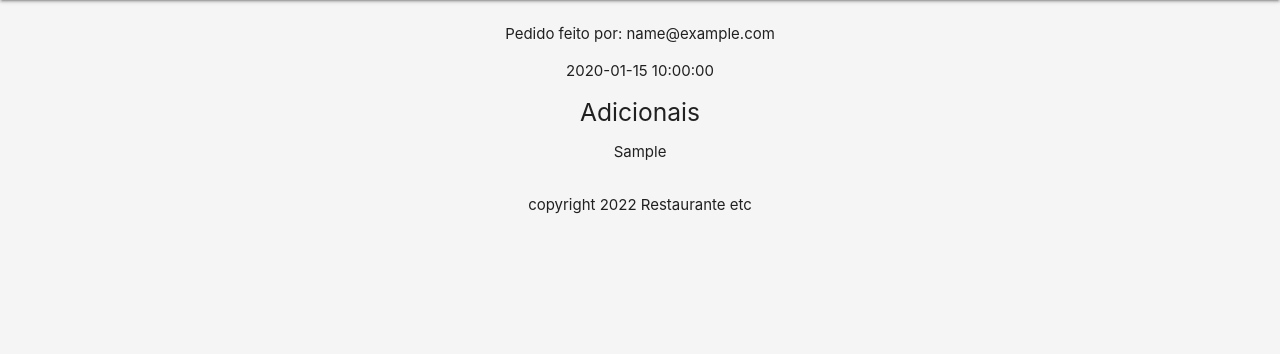
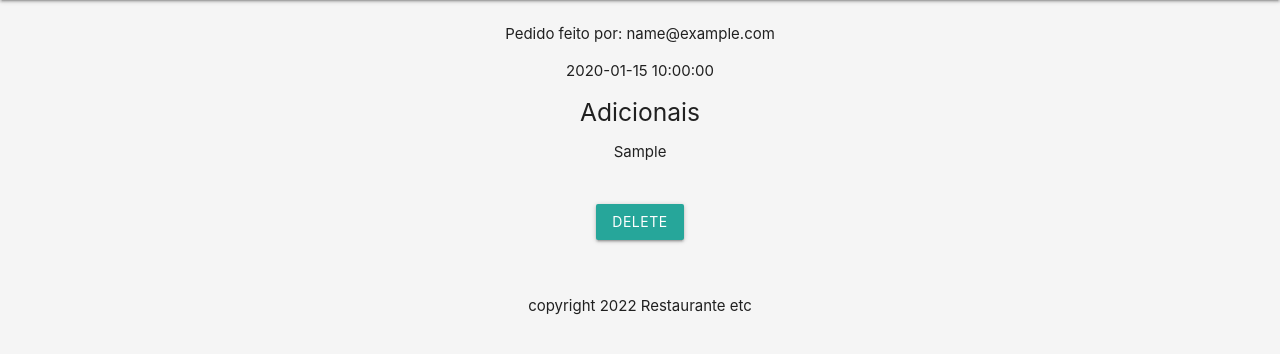
Before and after one commit to inacio88/projeto-desenvolvimento-web, a PHP site: page /details.php?id=1 in a window 1280 px wide. Shown: the part 64-418 px from the top of the page. Run offline with PHP 8.4, Linux system fonts and the light colour scheme; tables that the repository leaves empty or names only in its code hold one stand-in row (values such as "Sample post"); data that the repository does not hold is empty.

Commit message:
add a função delete

```diff
--- a/details.php
+++ b/details.php
@@ -1,6 +1,24 @@
 <?php
 
     include('config/db_connect.php');
+
+
+    if(isset($_POST['delete'])){
+        $id_to_delete = mysqli_real_escape_string($conn, $_POST['id_to_delete']);
+        //echo $id_to_delete;
+        $sql = "DELETE FROM pedidos WHERE id = $id_to_delete";
+        if (mysqli_query($conn, $sql)) {
+            //sucesso
+            header('Location: index.php');
+        }
+        else {
+            //falha
+            echo 'query error ' . mysqli_error($conn);
+        }
+    }
+
+
+
     //checar get request id parametro
     if (isset($_GET['id'])) {
         $id = mysqli_real_escape_string($conn, $_GET['id']);
@@ -36,6 +54,14 @@
             <p><?php echo date($pedido['created_at']);  ?></p>
             <h5>Adicionais</h5>
             <p><?php echo htmlspecialchars($pedido['adicionais']);  ?></p>
+
+
+            <!-- Deletar -->
+            <form action="details.php" method="POST">
+                <input type="hidden" name="id_to_delete" value="<?php echo $pedido['id'] ?>">
+                <input type="submit" name="delete" value="Delete"  class="btn">
+            </form>
+
         <?php  else: ?>
             <!-- fazer algo em javascript aqui -->
             <h5>Esse pedido não existe</h5>
```
Also changed, not shown: img/pizza.svg (added).
